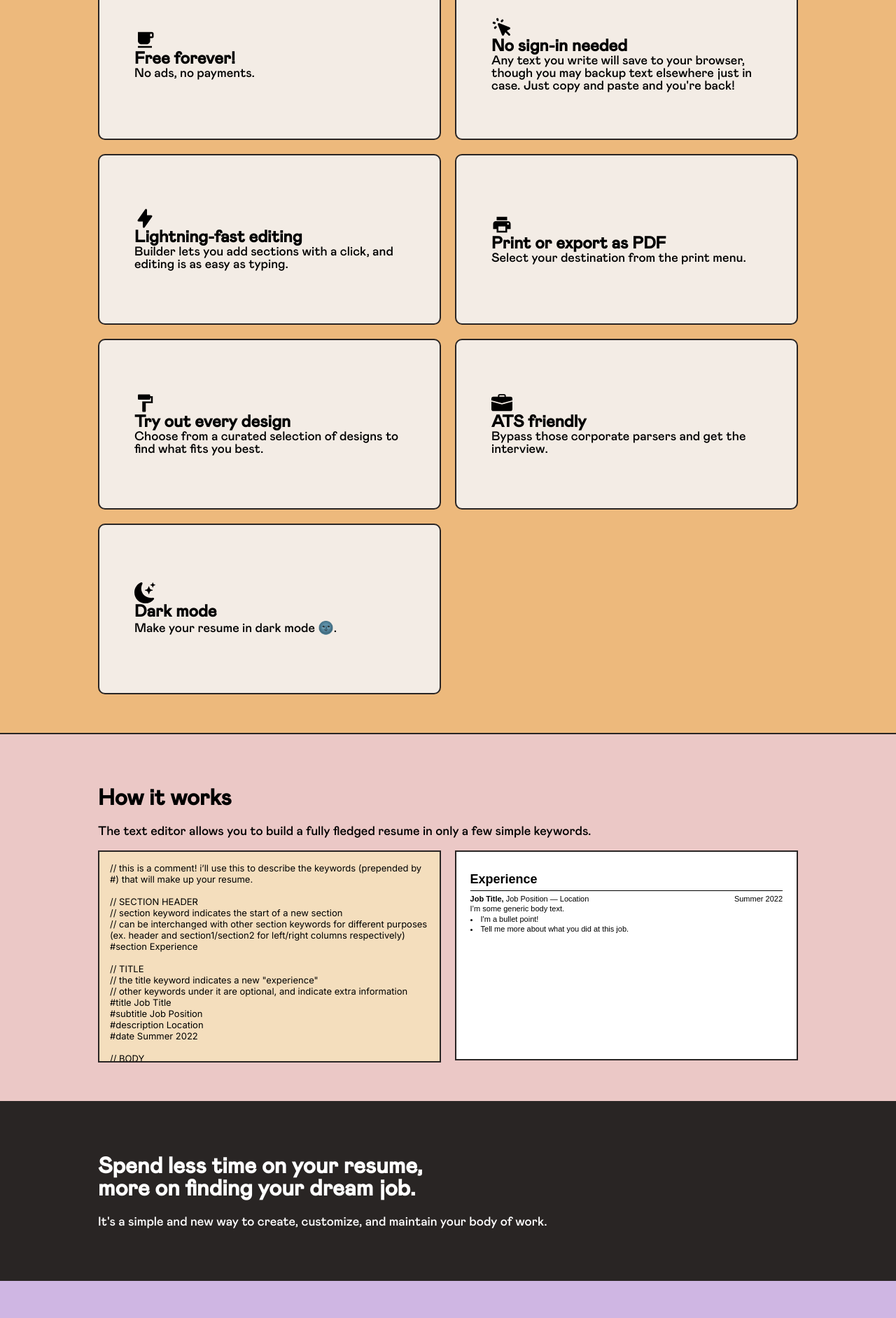
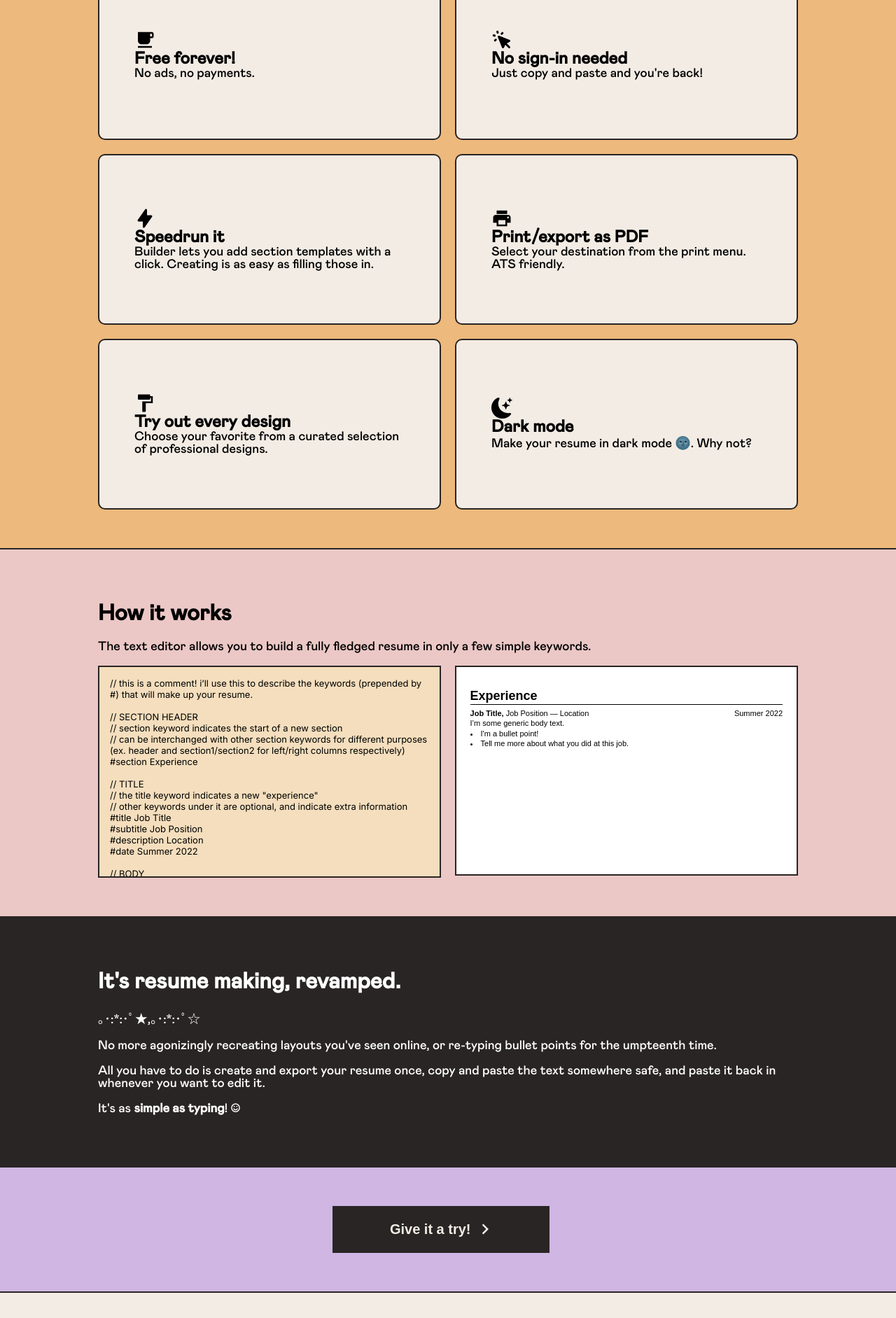
Before and after one commit to cnnmon/ezcv, a Next.js app: page / in a window 1280 px wide. Shown: the part 880-2763 px from the top of the page at 70% size. Built offline with nearby package versions, Linux system fonts and the light colour scheme.

Commit message:
small fixes

```diff
--- /dev/null
+++ b/components/Footer/index.jsx
@@ -0,0 +1,69 @@
+import React from 'react';
+import Image from 'next/image';
+import { COLORS } from '../../constants';
+import logo from '../../public/logo.png';
+
+const styles = {
+  container: {
+    width: '100%',
+    display: 'flex',
+    justifyContent: 'center',
+    borderTop: `2px solid ${COLORS.darkBrown}`,
+    padding: '40px 0',
+    zIndex: 1,
+    fontFamily: 'Mabry Pro',
+  },
+  left: {
+    flexGrow: 0.5,
+  },
+  right: {
+    flexGrow: 0.5,
+    justifyContent: 'flex-end',
+    textAlign: 'right',
+  },
+  link: {
+    textDecoration: 'underline',
+    color: COLORS.red,
+  },
+};
+
+function Footer({ noLogo = false }) {
+  // currently nologo is always false
+  const getFlex = () => ({
+    display: noLogo ? undefined : 'flex',
+    width: '100%',
+    maxWidth: noLogo ? undefined : 1000,
+    padding: '0 15px',
+  });
+
+  return (
+    <footer>
+      <div style={styles.container}>
+        <div style={getFlex()}>
+          {!noLogo ? (
+            <div style={styles.left}>
+              <Image alt="logo" src={logo} width={60} height={60} />
+            </div>
+          ) : null}
+          <div style={styles.right}>
+            <h4>
+              Made with ♥ and red velvet lattes by{' '}
+              <a
+                href="https://twitter.com/cnnmonsugar"
+                target="_blank"
+                rel="noreferrer"
+                style={styles.link}
+              >
+                cnnmon
+              </a>
+              <br />
+              Have suggestions, comments, questions? Reach out!
+            </h4>
+          </div>
+        </div>
+      </div>
+    </footer>
+  );
+}
+
+export default Footer;
--- a/components/Menu/Windows/SectionsWindow/index.jsx
+++ b/components/Menu/Windows/SectionsWindow/index.jsx
@@ -15,6 +15,7 @@ const styles = {
     padding: 10,
     backgroundColor: COLORS.red,
     overflowX: 'scroll',
+    alignItems: 'center',
   },
   icon: {
     fontSize: 20,
@@ -45,10 +46,11 @@ export default function SectionsWindow({ onClick, content }) {
   );
 
   const getButtonStyle = (item, isSelected) => ({
-    margin: '7px 0px 7px 10px',
+    marginRight: '10px',
     width: 120,
     minWidth: 120,
     height: '80%',
+    minHeight: 70,
     backgroundColor: 'color' in item ? item.color : COLORS.yellow,
     borderRadius: isSelected ? 20 : undefined,
     cursor: isSelected ? 'not-allowed' : 'pointer',
--- a/components/Section/styles.jsx
+++ b/components/Section/styles.jsx
@@ -4,26 +4,14 @@ import React from 'react';
 const styles = {
   /* Global */
   header: {
-    margin: '4px 0 4px',
-    boxSizing: 'border-box',
+    margin: '10px 0 5px',
+    padding: 0,
   },
   flex: {
     display: 'flex',
   },
-  inline: {
-    display: 'flex',
-  },
-  inlineItem: {
-    margin: 0,
-  },
-  inlineSymbol: {
-    margin: '0 5px',
-  },
   text: {
     margin: 0,
-  },
-  centered: {
-    textAlign: 'center',
   },
   /* Lists */
   unbulleted: {
@@ -43,7 +31,13 @@ export function autolink(text) {
 
 export function getLargeSectionHeader(text, isCenter) {
   return (
-    <h1 style={both(styles.header, isCenter ? { textAlign: 'center' } : {})}>
+    <h1
+      style={{
+        textAlign: isCenter ? 'center' : undefined,
+        margin: 0,
+        padding: 0,
+      }}
+    >
       {text}
     </h1>
   );
@@ -78,7 +72,7 @@ export function getInlineItems(list, isCenter) {
           {autolink(element)}
         </li>
         {index < list.length - 1 ? (
-          <p style={styles.inlineSymbol}>&#x2022;</p>
+          <p style={{ margin: '0 5px' }}>&#x2022;</p>
         ) : null}
       </>
     );
@@ -86,7 +80,10 @@ export function getInlineItems(list, isCenter) {
 
   return (
     <div
-      style={both(styles.inline, isCenter ? { justifyContent: 'center' } : {})}
+      style={{
+        display: 'flex',
+        justifyContent: isCenter ? 'center' : undefined,
+      }}
     >
       {list.map((e, index) => getItem(e, index))}
     </div>
--- a/components/Section/themes/Classic.jsx
+++ b/components/Section/themes/Classic.jsx
@@ -32,13 +32,13 @@ function Body({ subsection }) {
   const getRight = () => <Right>{date}</Right>;
 
   return (
-    <>
+    <div style={{ marginBottom: 5 }}>
       <div style={styles.flex}>
         {getLeft()}
         {getRight()}
       </div>
       {getItems(other)}
-    </>
+    </div>
   );
 }
 
--- a/components/Section/themes/Minimalist.jsx
+++ b/components/Section/themes/Minimalist.jsx
@@ -44,13 +44,13 @@ function Body({ subsection }) {
   const { title, subtitle, description, date, other } = subsection;
 
   return (
-    <>
+    <div style={{ marginBottom: 4 }}>
       <Flex>
         <Title>{getSectionTitle(title, subtitle, description)}</Title>
         <Date>{date}</Date>
       </Flex>
       {getItems(other)}
-    </>
+    </div>
   );
 }
 
--- a/components/Section/themes/Modern.jsx
+++ b/components/Section/themes/Modern.jsx
@@ -38,7 +38,7 @@ function Body({ subsection }) {
   );
 
   return (
-    <div style={styles.flex}>
+    <div style={{ marginBottom: 5, display: 'flex' }}>
       {getLeft()}
       {getRight()}
     </div>
--- a/components/Section/themes/Simple.jsx
+++ b/components/Section/themes/Simple.jsx
@@ -24,13 +24,13 @@ function Body({ subsection }) {
   const { title, subtitle, description, date, other } = subsection;
 
   return (
-    <>
+    <div style={{ marginBottom: 5 }}>
       <Subtitle>
         {getSectionTitle(title, subtitle, description)}
         <Date>{date}</Date>
       </Subtitle>
       {getItems(other)}
-    </>
+    </div>
   );
 }
 
--- a/components/index.js
+++ b/components/index.js
@@ -2,5 +2,6 @@ import Menu, { Textbox } from './Menu';
 import Resume, { Content } from './Resume';
 import Button from './Button';
 import Upload from './Upload';
+import Footer from './Footer';
 
-export { Upload, Menu, Resume, Button, Textbox, Content };
+export { Upload, Menu, Resume, Button, Textbox, Content, Footer };
--- a/constants/styling.js
+++ b/constants/styling.js
@@ -81,7 +81,7 @@ export const STYLING = {
       image: 'style_theme_right_handed.png',
       description: `Two column, where right side is bigger.`,
       alignment: ALIGNMENT.RIGHT,
-      color: COLORS.redOrange,
+      color: COLORS.purple,
     },
     {
       name: 'Left-Handed',
@@ -89,7 +89,7 @@ export const STYLING = {
       image: 'style_theme_left_handed.png',
       description: `Two column, where left side is bigger.`,
       alignment: ALIGNMENT.LEFT,
-      color: COLORS.redOrange,
+      color: COLORS.blue,
     },
   ],
   mode: [
--- a/pages/builder.jsx
+++ b/pages/builder.jsx
@@ -6,7 +6,7 @@ import Image from 'next/image';
 import styled from 'styled-components';
 import ScrollContainer from 'react-indiana-drag-scroll';
 import { AiOutlineDownload } from 'react-icons/ai';
-import { Resume, Menu, Button } from '../components';
+import { Resume, Menu, Button, Footer } from '../components';
 import { parseIntoContent } from '../utils';
 import { SECTIONS, STYLING, COLORS, TRIGGERS } from '../constants';
 import logo from '../public/logo.png';
@@ -198,8 +198,6 @@ export default function Builder() {
         </Body>
       </main>
 
-      <footer />
-
       <style jsx global>{`
         body {
           background: ${COLORS.background};
--- a/pages/index.jsx
+++ b/pages/index.jsx
@@ -11,14 +11,13 @@ import {
   MdFormatPaint,
 } from 'react-icons/md';
 import { HiCursorClick, HiLightningBolt } from 'react-icons/hi';
-import { BsBriefcaseFill, BsFillMoonStarsFill } from 'react-icons/bs';
+import { BsFillMoonStarsFill } from 'react-icons/bs';
 import { motion } from 'framer-motion';
-import { Button, Content, Textbox } from '../components';
+import { Button, Content, Textbox, Footer } from '../components';
 import { COLORS, TRIGGERS } from '../constants';
 import splash from '../public/splash_image.gif';
 import logo from '../public/logo.png';
 import { parseIntoContent } from '../utils';
-import darkmoderesume from '../public/darkmoderesume.png';
 
 const styles = {
   page: {
@@ -55,24 +54,11 @@ const styles = {
   icon: {
     fontSize: 30,
   },
-  footer: {
-    display: 'flex',
-    width: '100%',
-    maxWidth: 1000,
-  },
-  left: {
-    flexGrow: 0.5,
-  },
-  right: {
-    flexGrow: 0.5,
-    justifyContent: 'flex-end',
-    textAlign: 'right',
-  },
 };
 
 const SplashImage = styled.div`
   border: 2px solid ${COLORS.darkBrown};
-  box-shadow: 5px 5px ${COLORS.red}, 5px 5px 0 2px ${COLORS.darkBrown};
+  box-shadow: 20px 40px ${COLORS.red}, 20px 40px 0 2px ${COLORS.darkBrown};
   min-width: 400px;
   max-width: 400px;
   min-height: 500px;
@@ -204,7 +190,6 @@ export default function App() {
     `// this is a comment! i’ll use this to describe the keywords (prepended by #) that will make up your resume.\n\n// SECTION HEADER\n// section keyword indicates the start of a new section\n// can be interchanged with other section keywords for different purposes (ex. header and section1/section2 for left/right columns respectively)\n#section Experience\n\n// TITLE\n// the title keyword indicates a new "experience"\n// other keywords under it are optional, and indicate extra information\n#title Job Title\n#subtitle Job Position\n#description Location\n#date Summer 2022\n\n// BODY\n// any "non-keyworded" text written under a certain title is treated as part of the body text of that "experience"\n// start lines with - to form bullet points\nI’m some generic body text.\n- I'm a bullet point!\n- Tell me more about what you did at this job.`
   );
   const { content } = useMemo(() => parseIntoContent(text), [text]);
-  const [darkModeHovering, setDarkModeHovering] = useState(false);
 
   return (
     <>
@@ -269,57 +254,35 @@ export default function App() {
               <Module>
                 <HiCursorClick style={styles.icon} />
                 <h2>No sign-in needed</h2>
-                <p>
-                  Any text you write will save to your browser, though you may
-                  backup text elsewhere just in case. Just copy and paste and
-                  you&#39;re back!
-                </p>
+                <p>Just copy and paste and you&#39;re back!</p>
               </Module>
               <Module>
                 <HiLightningBolt style={styles.icon} />
-                <h2>Lightning-fast editing</h2>
+                <h2>Speedrun it</h2>
                 <p>
-                  Builder lets you add sections with a click, and editing is as
-                  easy as typing.
+                  Builder lets you add section templates with a click. Creating
+                  is as easy as filling those in.
                 </p>
               </Module>
               <Module>
                 <MdPrint style={styles.icon} />
-                <h2>Print or export as PDF</h2>
-                <p>Select your destination from the print menu.</p>
+                <h2>Print/export as PDF</h2>
+                <p>
+                  Select your destination from the print menu. ATS friendly.
+                </p>
               </Module>
               <Module>
                 <MdFormatPaint style={styles.icon} />
                 <h2>Try out every design</h2>
                 <p>
-                  Choose from a curated selection of designs to find what fits
-                  you best.
+                  Choose your favorite from a curated selection of professional
+                  designs.
                 </p>
               </Module>
               <Module>
-                <BsBriefcaseFill style={styles.icon} />
-                <h2>ATS friendly</h2>
-                <p>Bypass those corporate parsers and get the interview.</p>
-              </Module>
-              <Module
-                onMouseOver={() => setDarkModeHovering(true)}
-                onMouseLeave={() => setDarkModeHovering(false)}
-              >
                 <BsFillMoonStarsFill style={styles.icon} />
                 <h2>Dark mode</h2>
-                <p>Make your resume in dark mode 🌚.</p>
-                <div
-                  style={{
-                    position: 'absolute',
-                    width: 300,
-                    left: '40%',
-                    marginBottom: 300,
-                    display: darkModeHovering ? 'block' : 'none',
-                    pointerEvents: 'none',
-                  }}
-                >
-                  <Image alt="dark mode resume" src={darkmoderesume} />
-                </div>
+                <p>Make your resume in dark mode 🌚. Why not?</p>
               </Module>
             </Modules>
           </Body>
@@ -343,14 +306,19 @@ export default function App() {
         </Box>
         <Box style={{ background: COLORS.darkBrown, color: 'white' }}>
           <Body>
-            <h1>
-              Spend less time on your resume,
+            <h1>It&#39;s resume making, revamped. </h1>
+            <p>｡･:*:･ﾟ★,｡･:*:･ﾟ☆</p>
+            <p>
+              No more agonizingly recreating layouts you&#39;ve seen online, or
+              re-typing bullet points for the umpteenth time.
               <br />
-              more on finding your dream job.
-            </h1>
-            <p>
-              It&#39;s a simple and new way to create, customize, and maintain
-              your body of work.
+              <br />
+              All you have to do is create and export your resume once, copy and
+              paste the text somewhere safe, and paste it back in whenever you
+              want to edit it.
+              <br />
+              <br />
+              It&#39;s as <b>simple as typing</b>! :)
             </p>
           </Body>
         </Box>
@@ -370,27 +338,7 @@ export default function App() {
         </Box>
       </main>
 
-      <footer style={styles.flex}>
-        <Box>
-          <div style={styles.footer}>
-            <div style={styles.left}>
-              <Image alt="logo" src={logo} width={60} height={60} />
-            </div>
-            <div style={styles.right}>
-              <p>
-                Made with ♥ and red velvet lattes by{' '}
-                <a
-                  href="https://twitter.com/cnnmonsugar"
-                  target="_blank"
-                  rel="noreferrer"
-                >
-                  cnnmon
-                </a>
-              </p>
-            </div>
-          </div>
-        </Box>
-      </footer>
+      <Footer />
 
       <style jsx global>{`
         body {
```
